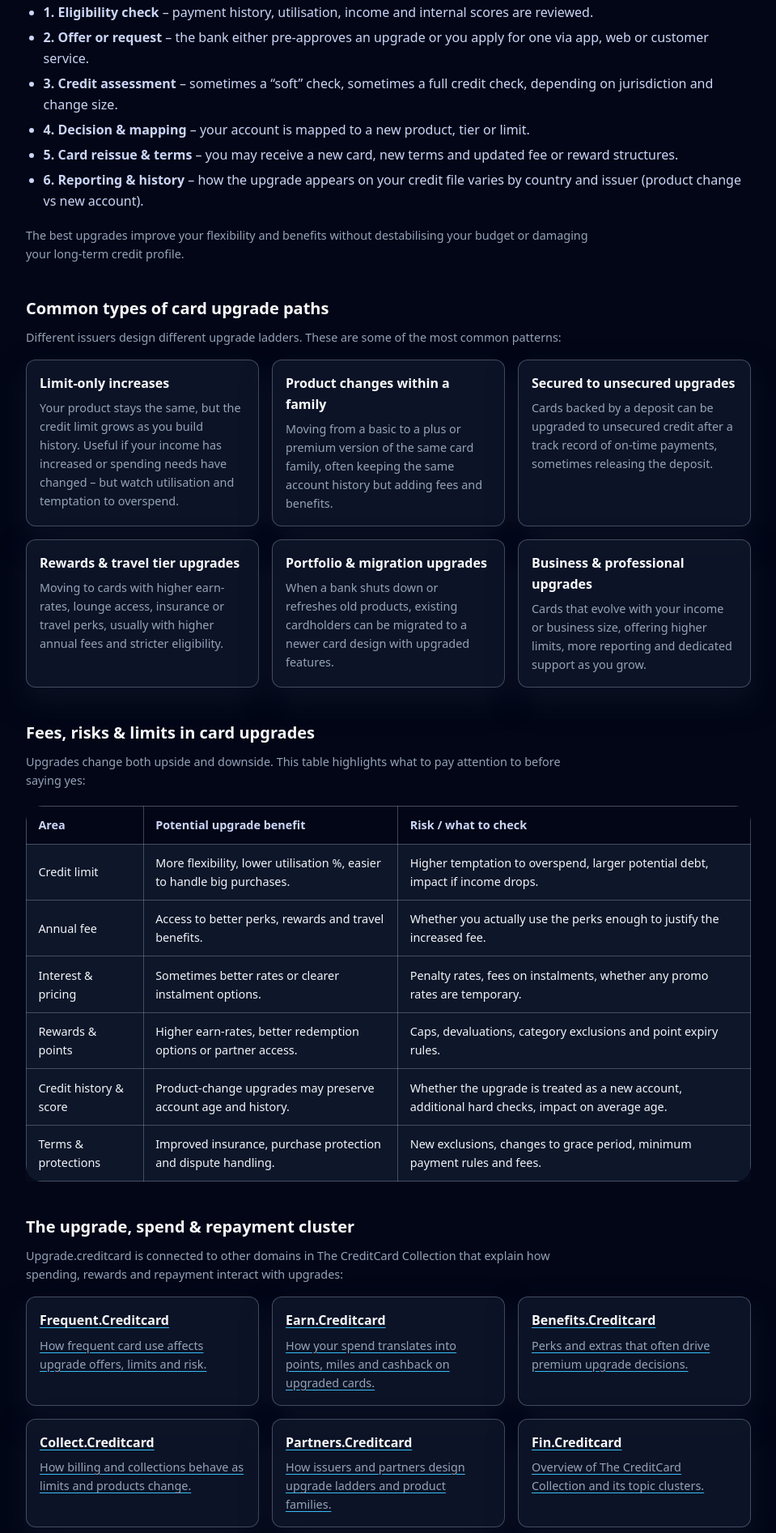
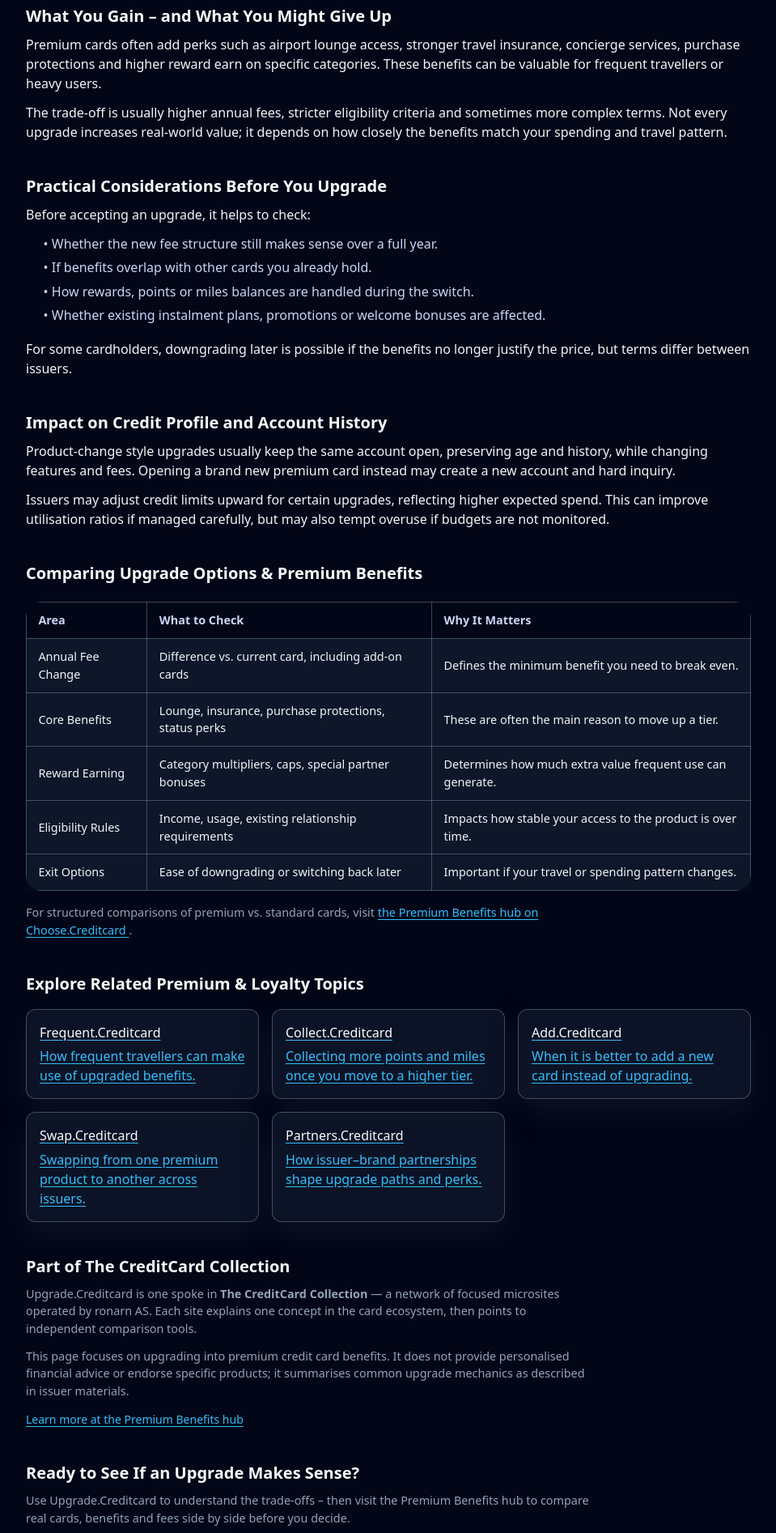
Before and after one commit to ChooseCreditCard/upgrade.creditcard, a plain HTML site: page index.html in a window 1280 px wide. Shown: the part 907-2800 px from the top of the page at 81% size, without its empty margins (160-1119 px from the left). Drawn offline with nearby package versions, Linux system fonts and the light colour scheme.

Commit message:
Update index.html

```diff
--- a/index.html
+++ b/index.html
@@ -4,300 +4,279 @@
   <meta charset="UTF-8" />
   <meta name="viewport" content="width=device-width, initial-scale=1" />
 
-  <title>Upgrade.Creditcard – Card Upgrades, Limits & Product Changes</title>
-  <meta name="description"
-        content="Upgrade.creditcard explains how credit-card upgrades, limit increases, tier changes and product swaps work – including eligibility, risks, fees and what happens to your account and rewards." />
+  <title>Upgrade.Creditcard – Upgrading to Premium Card Benefits Explained</title>
+  <meta name="description" content="Understand what it means to upgrade a credit card: moving to premium tiers, gaining better benefits, changing fees and how issuers handle product upgrades." />
   <meta name="robots" content="index,follow" />
   <link rel="canonical" href="https://upgrade.creditcard/" />
 
   <!-- Open Graph -->
-  <meta property="og:title" content="Upgrade.Creditcard – Card Upgrades, Limits & Product Changes" />
-  <meta property="og:description"
-        content="From credit-limit increases and tier upgrades to product changes and status moves – understand how card upgrades really work behind the scenes." />
+  <meta property="og:title" content="Upgrade.Creditcard – Upgrading to Premium Credit Card Benefits" />
+  <meta property="og:description" content="Learn how credit card upgrades work: from entry-level to premium cards with better perks, limits, protections and loyalty benefits." />
   <meta property="og:type" content="website" />
   <meta property="og:url" content="https://upgrade.creditcard/" />
-  <meta property="og:image" content="https://upgrade.creditcard/preview.png" />
+  <meta property="og:image" content="https://choose.creditcard/preview.png?utm_source=upgrade.creditcard&utm_medium=referral&utm_campaign=og_image" />
 
-  <!-- Styles -->
-  <link rel="stylesheet" href="/styles.css" />
+  <!-- Twitter -->
+  <meta name="twitter:card" content="summary_large_image" />
+  <meta name="twitter:title" content="Upgrade.Creditcard – How Credit Card Upgrades Work" />
+  <meta name="twitter:description" content="Independent explainer of upgrading credit cards: why issuers offer upgrades, what changes, and how benefits compare to higher fees." />
+  <meta name="twitter:image" content="https://choose.creditcard/preview.png?utm_source=upgrade.creditcard&utm_medium=referral&utm_campaign=twitter_image" />
 
   <!-- GA4 -->
   <script async src="https://www.googletagmanager.com/gtag/js?id=G-64FE63JQ3H"></script>
   <script>
     window.dataLayer = window.dataLayer || [];
-    function gtag(){ dataLayer.push(arguments); }
+    function gtag(){dataLayer.push(arguments);}
     gtag('js', new Date());
-    gtag('config','G-64FE63JQ3H');
+    gtag('config', 'G-64FE63JQ3H');
   </script>
+
+  <!-- Tailwind for utility classes -->
+  <script src="https://cdn.tailwindcss.com"></script>
+
+  <!-- Shared minisite styles -->
+  <link rel="stylesheet" href="./styles.css" />
 </head>
-
 <body class="bg-slate-950 text-slate-100">
-
-  <!-- HEADER – unified CC -->
   <header class="site-header">
     <div class="nav-inner max-w-6xl">
       <div class="brand">
         <div class="cc-logo">CC</div>
         <div class="brand-text">
-          <span class="brand-title">Upgrade.creditcard</span>
-          <span class="brand-subtitle">Upgrades · Limits · Tiers & Product Changes</span>
+          <div class="brand-title">Upgrade.Creditcard</div>
+          <div class="brand-subtitle">Moving Into Premium Card Benefits</div>
         </div>
       </div>
-
-      <nav class="nav-links">
-        <a href="https://fin.creditcard/">Collection</a>
-        <a href="https://tech.creditcard/">Tech</a>
-        <a href="https://choose.creditcard/">Choose</a>
+      <nav class="nav-links" aria-label="Page navigation">
+        <a href="#overview">Overview</a>
+        <a href="#mechanics">How It Works</a>
+        <a href="#compare">Compare</a>
       </nav>
     </div>
   </header>
 
   <main class="cc-page">
+    <!-- Breadcrumb -->
+    <div class="cc-breadcrumb">
+      <a href="https://choose.creditcard/?utm_source=upgrade.creditcard&utm_medium=referral&utm_campaign=breadcrumb">
+        Home
+      </a>
+      &nbsp;›&nbsp;
+      Upgrade.Creditcard
+    </div>
 
-    <!-- Breadcrumb -->
-    <p class="cc-breadcrumb">Upgrade.creditcard · Card upgrades · Limits · Tiers</p>
-
-    <!-- HERO -->
+    <!-- Hero -->
     <section class="hero">
-      <h1>Card Upgrades, Limit Increases & Product Changes</h1>
+      <div class="hero-content">
+        <h1>How Credit Card Upgrades Unlock New Benefits</h1>
         <p class="hero-lead">
-        Upgrade.creditcard explains what happens when your card “moves up” – higher limits, new tiers,
-        better rewards or full product changes – and how to judge if an upgrade actually works in your favour.
+          Upgrade.Creditcard explains what really happens when you upgrade a card: higher-tier benefits, new protections,
+          changed fees and how issuers decide who qualifies for premium products.
         </p>
         <a class="cta"
-         href="https://choose.creditcard/?utm_source=upgrade.creditcard&utm_medium=referral&utm_campaign=upgrade_top">
-        Compare Upgrade Paths & Better Card Options
+           href="https://choose.creditcard/benefits/?utm_source=upgrade.creditcard&utm_medium=referral&utm_campaign=hero_cta">
+          Explore the Premium Benefits hub
         </a>
+      </div>
     </section>
 
-    <!-- What is a card upgrade? -->
-    <section class="section">
-      <h2>What is a credit-card upgrade?</h2>
-      <p class="small">
-        A card upgrade is any change that moves your account to a “higher” level: more benefits, higher limits,
-        different reward structures or a more premium product. Sometimes the bank suggests it, sometimes you
-        request it.
+    <!-- Overview -->
+    <section id="overview" class="section">
+      <h2>What Is a Credit Card “Upgrade”?</h2>
+      <p>
+        An upgrade usually means moving from an entry-level or mid-tier card to a more premium version with stronger
+        benefits: better earn rates, lounge access, richer insurance or enhanced service. In many cases this is done as a
+        “product change” within the same issuer, rather than applying for a completely new card.
       </p>
-      <ul class="list">
-        <li><strong>Limit increase</strong> – your credit limit is raised after review.</li>
-        <li><strong>Tier or product upgrade</strong> – you move from a basic to a premium version of the card.</li>
-        <li><strong>Rewards upgrade</strong> – better earn-rates or benefits in exchange for higher fees or usage.</li>
-        <li><strong>Status upgrade</strong> – you qualify for elite or “gold/platinum” tiers based on spend or history.</li>
-      </ul>
-      <p class="small">
-        “Upgrade” always sounds positive, but it can also mean higher fees, more temptation to spend and
-        more complex terms. The details matter.
+      <p>
+        From the user side, the card number, account history or credit line may stay the same, while the features,
+        pricing and branding change. The specific mechanics depend on how the issuer structures its portfolio.
       </p>
     </section>
 
-    <!-- How upgrades work -->
-    <section class="section">
-      <h2>How card upgrades & limit increases work</h2>
-      <p class="small">
-        Behind any card upgrade there is a risk and profitability decision by the issuer. A typical upgrade
-        or limit-increase flow looks like this:
+    <!-- Mechanics -->
+    <section id="mechanics" class="section">
+      <h2>How Upgrade Offers Are Typically Triggered</h2>
+      <p>
+        Issuers look at several signals when deciding whom to invite for an upgrade: consistent on-time payments,
+        sufficient income, stable usage patterns and sometimes overall relationship value across products. Targeted
+        upgrade campaigns may appear via email, app messages or account dashboards.
       </p>
-      <ul class="list">
-        <li><strong>1. Eligibility check</strong> – payment history, utilisation, income and internal scores
-          are reviewed.</li>
-        <li><strong>2. Offer or request</strong> – the bank either pre-approves an upgrade or you apply for one
-          via app, web or customer service.</li>
-        <li><strong>3. Credit assessment</strong> – sometimes a “soft” check, sometimes a full credit check,
-          depending on jurisdiction and change size.</li>
-        <li><strong>4. Decision &amp; mapping</strong> – your account is mapped to a new product, tier or limit.</li>
-        <li><strong>5. Card reissue &amp; terms</strong> – you may receive a new card, new terms and updated fee
-          or reward structures.</li>
-        <li><strong>6. Reporting &amp; history</strong> – how the upgrade appears on your credit file varies by
-          country and issuer (product change vs new account).</li>
-      </ul>
-      <p class="small">
-        The best upgrades improve your flexibility and benefits without destabilising your budget or damaging
-        your long-term credit profile.
+      <p>
+        Some upgrades are customer-initiated: you contact the issuer to request a move to a higher tier. Others are
+        pre-approved offers with simplified processes. In both cases, terms and fee changes should be disclosed clearly
+        before you accept.
       </p>
     </section>
 
-    <!-- Types / models of upgrades -->
+    <!-- Benefits & trade-offs -->
     <section class="section">
-      <h2>Common types of card upgrade paths</h2>
-      <p class="small">
-        Different issuers design different upgrade ladders. These are some of the most common patterns:
+      <h2>What You Gain – and What You Might Give Up</h2>
+      <p>
+        Premium cards often add perks such as airport lounge access, stronger travel insurance, concierge services,
+        purchase protections and higher reward earn on specific categories. These benefits can be valuable for frequent
+        travellers or heavy users.
       </p>
-
-      <div class="cluster-grid">
-        <div class="cluster-card">
-          <h3>Limit-only increases</h3>
-          <p class="small">
-            Your product stays the same, but the credit limit grows as you build history. Useful if your income
-            has increased or spending needs have changed – but watch utilisation and temptation to overspend.
+      <p>
+        The trade-off is usually higher annual fees, stricter eligibility criteria and sometimes more complex terms.
+        Not every upgrade increases real-world value; it depends on how closely the benefits match your spending and
+        travel pattern.
       </p>
-        </div>
-
-        <div class="cluster-card">
-          <h3>Product changes within a family</h3>
-          <p class="small">
-            Moving from a basic to a plus or premium version of the same card family, often keeping the same
-            account history but adding fees and benefits.
-          </p>
-        </div>
-
-        <div class="cluster-card">
-          <h3>Secured to unsecured upgrades</h3>
-          <p class="small">
-            Cards backed by a deposit can be upgraded to unsecured credit after a track record of on-time
-            payments, sometimes releasing the deposit.
-          </p>
-        </div>
-
-        <div class="cluster-card">
-          <h3>Rewards &amp; travel tier upgrades</h3>
-          <p class="small">
-            Moving to cards with higher earn-rates, lounge access, insurance or travel perks, usually with
-            higher annual fees and stricter eligibility.
-          </p>
-        </div>
-
-        <div class="cluster-card">
-          <h3>Portfolio &amp; migration upgrades</h3>
-          <p class="small">
-            When a bank shuts down or refreshes old products, existing cardholders can be migrated to a newer
-            card design with upgraded features.
-          </p>
-        </div>
-
-        <div class="cluster-card">
-          <h3>Business &amp; professional upgrades</h3>
-          <p class="small">
-            Cards that evolve with your income or business size, offering higher limits, more reporting and
-            dedicated support as you grow.
-          </p>
-        </div>
-      </div>
     </section>
 
-    <!-- Fees / Risks / Limits -->
+    <!-- Practical considerations -->
     <section class="section">
-      <h2>Fees, risks &amp; limits in card upgrades</h2>
-      <p class="small">
-        Upgrades change both upside and downside. This table highlights what to pay attention to before saying yes:
+      <h2>Practical Considerations Before You Upgrade</h2>
+      <p>
+        Before accepting an upgrade, it helps to check:
       </p>
+      <ul class="list">
+        <li>• Whether the new fee structure still makes sense over a full year.</li>
+        <li>• If benefits overlap with other cards you already hold.</li>
+        <li>• How rewards, points or miles balances are handled during the switch.</li>
+        <li>• Whether existing instalment plans, promotions or welcome bonuses are affected.</li>
+      </ul>
+      <p>
+        For some cardholders, downgrading later is possible if the benefits no longer justify the price, but terms
+        differ between issuers.
+      </p>
+    </section>
 
+    <!-- Risk & profile -->
+    <section class="section">
+      <h2>Impact on Credit Profile and Account History</h2>
+      <p>
+        Product-change style upgrades usually keep the same account open, preserving age and history, while changing
+        features and fees. Opening a brand new premium card instead may create a new account and hard inquiry.
+      </p>
+      <p>
+        Issuers may adjust credit limits upward for certain upgrades, reflecting higher expected spend. This can improve
+        utilisation ratios if managed carefully, but may also tempt overuse if budgets are not monitored.
+      </p>
+    </section>
+
+    <!-- Comparison table -->
+    <section id="compare" class="section">
+      <h2>Comparing Upgrade Options & Premium Benefits</h2>
       <div class="table-wrap">
         <table class="table">
           <thead>
             <tr>
               <th>Area</th>
-            <th>Potential upgrade benefit</th>
-            <th>Risk / what to check</th>
+              <th>What to Check</th>
+              <th>Why It Matters</th>
             </tr>
           </thead>
           <tbody>
             <tr>
-            <td>Credit limit</td>
-            <td>More flexibility, lower utilisation %, easier to handle big purchases.</td>
-            <td>Higher temptation to overspend, larger potential debt, impact if income drops.</td>
+              <td>Annual Fee Change</td>
+              <td>Difference vs. current card, including add-on cards</td>
+              <td>Defines the minimum benefit you need to break even.</td>
             </tr>
             <tr>
-            <td>Annual fee</td>
-            <td>Access to better perks, rewards and travel benefits.</td>
-            <td>Whether you actually use the perks enough to justify the increased fee.</td>
+              <td>Core Benefits</td>
+              <td>Lounge, insurance, purchase protections, status perks</td>
+              <td>These are often the main reason to move up a tier.</td>
             </tr>
             <tr>
-            <td>Interest &amp; pricing</td>
-            <td>Sometimes better rates or clearer instalment options.</td>
-            <td>Penalty rates, fees on instalments, whether any promo rates are temporary.</td>
+              <td>Reward Earning</td>
+              <td>Category multipliers, caps, special partner bonuses</td>
+              <td>Determines how much extra value frequent use can generate.</td>
             </tr>
             <tr>
-            <td>Rewards &amp; points</td>
-            <td>Higher earn-rates, better redemption options or partner access.</td>
-            <td>Caps, devaluations, category exclusions and point expiry rules.</td>
+              <td>Eligibility Rules</td>
+              <td>Income, usage, existing relationship requirements</td>
+              <td>Impacts how stable your access to the product is over time.</td>
             </tr>
             <tr>
-            <td>Credit history &amp; score</td>
-            <td>Product-change upgrades may preserve account age and history.</td>
-            <td>Whether the upgrade is treated as a new account, additional hard checks, impact on average age.</td>
-          </tr>
-          <tr>
-            <td>Terms &amp; protections</td>
-            <td>Improved insurance, purchase protection and dispute handling.</td>
-            <td>New exclusions, changes to grace period, minimum payment rules and fees.</td>
+              <td>Exit Options</td>
+              <td>Ease of downgrading or switching back later</td>
+              <td>Important if your travel or spending pattern changes.</td>
             </tr>
           </tbody>
         </table>
       </div>
+      <p class="small">
+        For structured comparisons of premium vs. standard cards, visit
+        <a href="https://choose.creditcard/benefits/?utm_source=upgrade.creditcard&utm_medium=referral&utm_campaign=comparison_section">
+          the Premium Benefits hub on Choose.Creditcard
+        </a>.
+      </p>
     </section>
 
     <!-- Cluster links -->
     <section class="section">
-      <h2>The upgrade, spend &amp; repayment cluster</h2>
-      <p class="small">
-        Upgrade.creditcard is connected to other domains in The CreditCard Collection that explain how spending,
-        rewards and repayment interact with upgrades:
-      </p>
-
+      <h2>Explore Related Premium & Loyalty Topics</h2>
       <div class="cluster-grid">
         <a class="cluster-card"
-           href="https://frequent.creditcard/?utm_source=upgrade.creditcard&utm_medium=referral&utm_campaign=frequent">
+           href="https://frequent.creditcard/?utm_source=upgrade.creditcard&utm_medium=referral&utm_campaign=cluster_frequent">
           <h3>Frequent.Creditcard</h3>
-          <p class="small">How frequent card use affects upgrade offers, limits and risk.</p>
+          <p>How frequent travellers can make use of upgraded benefits.</p>
         </a>
-
         <a class="cluster-card"
-           href="https://earn.creditcard/?utm_source=upgrade.creditcard&utm_medium=referral&utm_campaign=earn">
-          <h3>Earn.Creditcard</h3>
-          <p class="small">How your spend translates into points, miles and cashback on upgraded cards.</p>
+           href="https://collect.creditcard/?utm_source=upgrade.creditcard&utm_medium=referral&utm_campaign=cluster_collect">
+          <h3>Collect.Creditcard</h3>
+          <p>Collecting more points and miles once you move to a higher tier.</p>
         </a>
-
         <a class="cluster-card"
-           href="https://benefits.creditcard/?utm_source=upgrade.creditcard&utm_medium=referral&utm_campaign=benefits">
-          <h3>Benefits.Creditcard</h3>
-          <p class="small">Perks and extras that often drive premium upgrade decisions.</p>
+           href="https://add.creditcard/?utm_source=upgrade.creditcard&utm_medium=referral&utm_campaign=cluster_add">
+          <h3>Add.Creditcard</h3>
+          <p>When it is better to add a new card instead of upgrading.</p>
         </a>
-
         <a class="cluster-card"
-           href="https://collect.creditcard/?utm_source=upgrade.creditcard&utm_medium=referral&utm_campaign=collect">
-          <h3>Collect.Creditcard</h3>
-          <p class="small">How billing and collections behave as limits and products change.</p>
+           href="https://swap.creditcard/?utm_source=upgrade.creditcard&utm_medium=referral&utm_campaign=cluster_swap">
+          <h3>Swap.Creditcard</h3>
+          <p>Swapping from one premium product to another across issuers.</p>
         </a>
-
         <a class="cluster-card"
-           href="https://partners.creditcard/?utm_source=upgrade.creditcard&utm_medium=referral&utm_campaign=partners">
+           href="https://partners.creditcard/?utm_source=upgrade.creditcard&utm_medium=referral&utm_campaign=cluster_partners">
           <h3>Partners.Creditcard</h3>
-          <p class="small">How issuers and partners design upgrade ladders and product families.</p>
-        </a>
-
-        <a class="cluster-card"
-           href="https://fin.creditcard/?utm_source=upgrade.creditcard&utm_medium=referral&utm_campaign=fin">
-          <h3>Fin.Creditcard</h3>
-          <p class="small">Overview of The CreditCard Collection and its topic clusters.</p>
+          <p>How issuer–brand partnerships shape upgrade paths and perks.</p>
         </a>
       </div>
     </section>
 
-    <!-- CTA bottom -->
+    <!-- Collection & snippet -->
     <section class="section">
-      <h2>Deciding if an upgrade is really an upgrade</h2>
+      <h2>Part of The CreditCard Collection</h2>
       <p class="small">
-        Upgrade.creditcard covers the mechanics and trade-offs of moving up the card ladder. To compare actual
-        card products – including upgrade paths, fees, rewards and eligibility – use the independent comparison
-        engine on Choose.Creditcard:
+        Upgrade.Creditcard is one spoke in <strong>The CreditCard Collection</strong> — a network of focused microsites
+        operated by ronarn AS. Each site explains one concept in the card ecosystem, then points to independent
+        comparison tools.
+      </p>
+      <p class="small">
+        This page focuses on upgrading into premium credit card benefits. It does not provide personalised financial
+        advice or endorse specific products; it summarises common upgrade mechanics as described in issuer materials.
+      </p>
+
+      <!-- Premium Benefits hub snippet -->
+      <div class="hub-link">
+        <a href="https://choose.creditcard/benefits/?utm_source=upgrade.creditcard&utm_medium=referral&utm_campaign=minisite_to_hub"
+           class="text-sm text-slate-600 hover:text-slate-900">
+          Learn more at the Premium Benefits hub
+        </a>
+      </div>
+    </section>
+
+    <!-- Bottom CTA -->
+    <section class="section">
+      <h2>Ready to See If an Upgrade Makes Sense?</h2>
+      <p class="small">
+        Use Upgrade.Creditcard to understand the trade-offs – then visit the Premium Benefits hub to compare real cards,
+        benefits and fees side by side before you decide.
       </p>
       <a class="cta"
-         href="https://choose.creditcard/?utm_source=upgrade.creditcard&utm_medium=referral&utm_campaign=upgrade_bottom">
-        Open Card Comparison on Choose.Creditcard
+         href="https://choose.creditcard/benefits/?utm_source=upgrade.creditcard&utm_medium=referral&utm_campaign=bottom_cta">
+        Go to the Premium Benefits hub
       </a>
     </section>
-
   </main>
 
-  <!-- MINI FOOTER -->
   <footer class="mini-footer">
-    <p class="mini-footer-main">
-      © 2025 The CreditCard Collection — ronarn AS
-    </p>
+    <p class="mini-footer-main">© 2025 The CreditCard Collection — ronarn AS</p>
     <p class="mini-footer-contact">
       Contact: <a href="mailto:support@cc.creditcard">support@cc.creditcard</a>
     </p>
   </footer>
-
 </body>
 </html>
```
Lines whose indentation alone changed are shown as unchanged.
